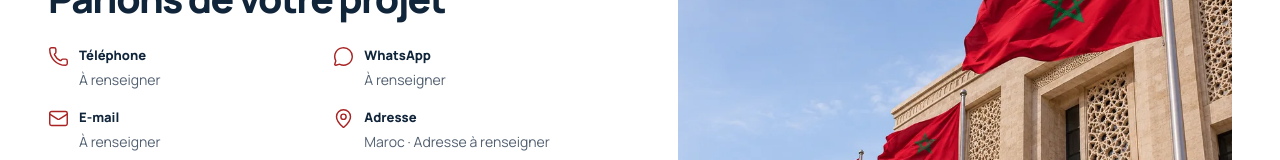
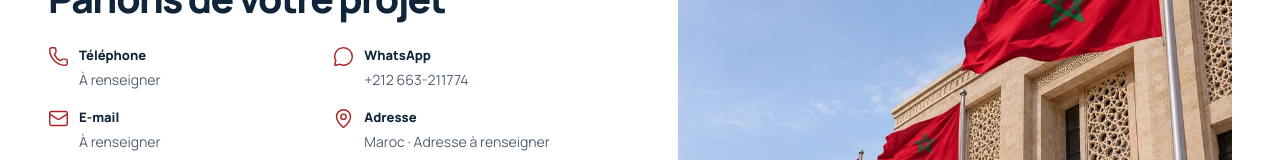
Before and after one commit to fikraweb/CHD-Drapeaux-officiel, a React (Vite) app: page / in a window 1280 px wide. Shown: the part 5207-5367 px from the top of the page. Built offline with nearby package versions, Linux system fonts and the light colour scheme.

Commit message:
Set CHD Drapeaux WhatsApp contact number

```diff
--- a/src/config.ts
+++ b/src/config.ts
@@ -2,7 +2,7 @@ export const company = {
   name: 'CHD Drapeaux',
   country: 'Maroc',
   phone: '',
-  whatsapp: '',
+  whatsapp: '+212 663-211774',
   email: '',
   address: '',
   hours: '',
```
